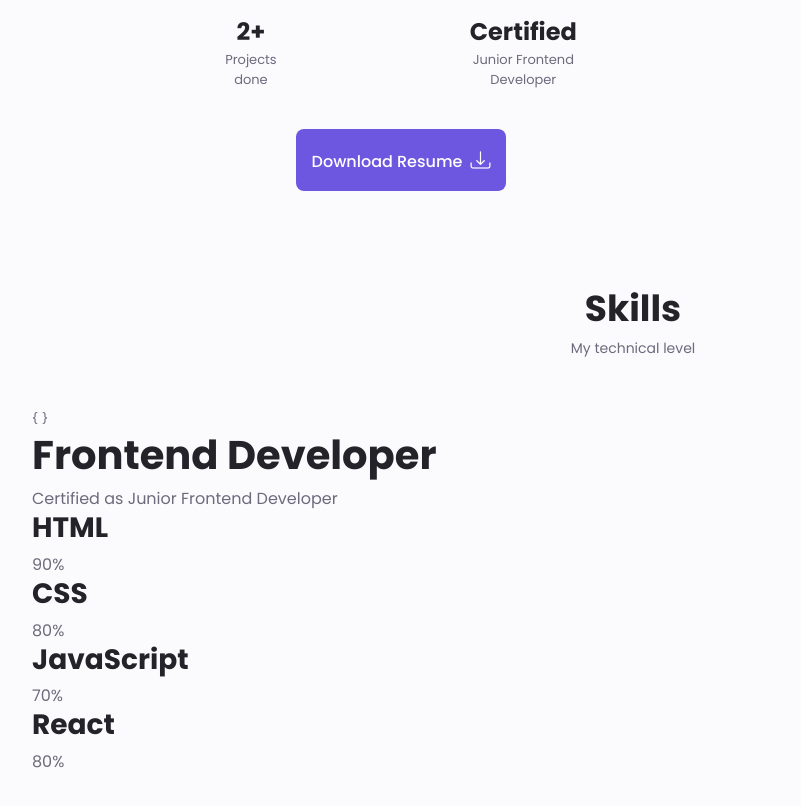
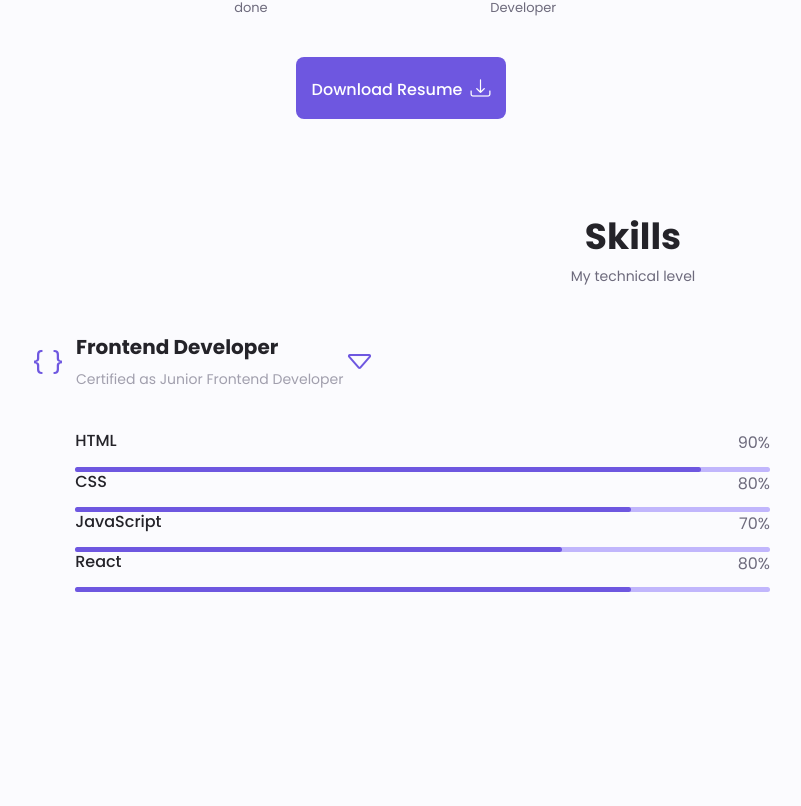
Before and after one commit to Rantikaayuning/rantikaayuning, a React (Create React App) app: page / in a window 1280 px wide. Shown: the part 1120-1926 px from the top of the page, without its empty margins (7-808 px from the left). After the commit the page ends 1824 px from the top, so only its background shows below. Built offline with nearby package versions, Linux system fonts and the light colour scheme; the HTML template or start-up script is replaced by a standard one.

Commit message:
updated styling and add new  progress bar skills feature

```diff
--- a/src/index.css
+++ b/src/index.css
@@ -300,7 +300,7 @@ nav {
 }
 
 .home__scroll {
-  /* display: none; */
+  display: none;
 }
 
 .home__scroll-button {
@@ -364,7 +364,85 @@ nav {
   margin-bottom: var(--mb-2-5);
 }
 /*==================== SKILLS ====================*/
+.skills__container {
+  row-gap: 0;
+}
 
+.skills__header {
+  display: flex;
+  align-items: center;
+  margin-bottom: var(--mb-2-5);
+  cursor: pointer;
+}
+
+.skills__icon, .skills__arrow {
+  font-size: 2rem;
+  color: var(--first-color);
+}
+
+.skills__icon {
+  margin-right: var(--mb-0-75);
+}
+
+.skills__title {
+  font-size: var(--h3-font-size);
+}
+
+.skills__subtitle {
+  color: var(--text-color-light);
+  font-size: var(--small-font-size);
+}
+
+.skills__arrow {
+  margin-left: auto;
+  transition: .4s;
+}
+
+.skills__list {
+  row-gap: 1.5;
+  padding-left: 2.7rem;
+}
+
+.skills__titles {
+  display: flex;
+  justify-content: space-between;
+  margin-bottom: var(--mb-0-5);
+}
+
+.skills__name {
+  font-size: var(--normal-font-size);
+  font-weight: var(--font-medium);
+}
+
+.skills__bar, .skills__percentage {
+  height: 5px;
+  border-radius: .25rem;
+}
+
+.skills__bar {
+  background-color: var(--first-color-lighter);
+}
+
+.skills__percentage {
+  display: block;
+  background-color: var(--first-color);
+}
+
+.skills__html {
+  width: 90%;
+}
+
+.skills__css {
+  width: 80%;
+}
+
+.skills__js {
+  width: 70%;
+}
+
+.skills__react {
+  width: 80%;
+}
 
 /*==================== QUALIFICATION ====================*/
 
--- a/src/pages/HomePage.js
+++ b/src/pages/HomePage.js
@@ -81,55 +81,55 @@ const HomePage = () => {
         <div class="skills__container container grid">
           <div class="skills__content">
             <div class="skills__header">
-              <i class="bi bi-braces"></i>
+              <i class="bi bi-braces skills__icon"></i>
               <div>
                 <h1 class="skills__title">Frontend Developer</h1>
                 <span class="skills__subtitle">Certified as Junior Frontend Developer</span>
               </div>
-
+              <i class="bi bi-caret-down skills__icon"></i>
             </div>
 
             <div class="skills__list grid">
-              <div class="skilss__data">
-                <div class="skills__title">
+              <div class="skills__data">
+                <div class="skills__titles">
                   <h3 class="skills__name">HTML</h3>
                   <span class="skills__number">90%</span>
                 </div>
                 <div class="skills__bar">
-                  <span class="skills__precentage skills__html"></span>
+                  <span class="skills__percentage skills__html"></span>
                 </div>
               </div>
             </div>
             <div class="skills__list grid">
-              <div class="skilss__data">
-                <div class="skills__title">
+              <div class="skills__data">
+                <div class="skills__titles">
                   <h3 class="skills__name">CSS</h3>
                   <span class="skills__number">80%</span>
                 </div>
                 <div class="skills__bar">
-                  <span class="skills__precentage skills__css"></span>
+                  <span class="skills__percentage skills__css"></span>
                 </div>
               </div>
             </div>
             <div class="skills__list grid">
-              <div class="skilss__data">
-                <div class="skills__title">
+              <div class="skills__data">
+                <div class="skills__titles">
                   <h3 class="skills__name">JavaScript</h3>
                   <span class="skills__number">70%</span>
                 </div>
                 <div class="skills__bar">
-                  <span class="skills__precentage skills__js"></span>
+                  <span class="skills__percentage skills__js"></span>
                 </div>
               </div>
             </div>
             <div class="skills__list grid">
-              <div class="skilss__data">
-                <div class="skills__title">
+              <div class="skills__data">
+                <div class="skills__titles">
                   <h3 class="skills__name">React</h3>
                   <span class="skills__number">80%</span>
                 </div>
                 <div class="skills__bar">
-                  <span class="skills__precentage skills__react"></span>
+                  <span class="skills__percentage skills__react"></span>
                 </div>
               </div>
             </div>
```
Also changed, not shown: src/index.html (+0 -61 lines).
